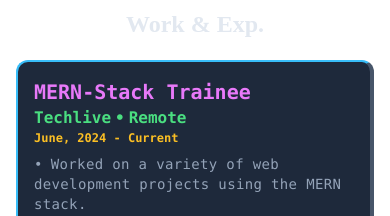
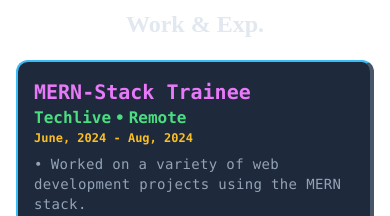
Before and after one commit to adityarawat45/My_Portfolio, a React (Vite) app: page / in a window 390 px wide. Shown: the part 1380-1596 px from the top of the page. Built offline with nearby package versions, Linux system fonts and the light colour scheme; a web font is replaced by a local one.

Commit message:
Updated work

```diff
--- a/src/components/Work.jsx
+++ b/src/components/Work.jsx
@@ -27,7 +27,7 @@ const Work = () => {
   <span>&bull;</span>
   <span>Remote</span>
 </div>
-        <div className='block md:hidden lg:hidden  text-left ml-4 text-xs mx-2 font-mono font-semibold text-amber-400'>June, 2024 - Current</div>
+        <div className='block md:hidden lg:hidden  text-left ml-4 text-xs mx-2 font-mono font-semibold text-amber-400'>June, 2024 - Aug, 2024</div>
         </div>
         <div className='hidden md:block text-right mr-5 font-mono font-semibold text-amber-400'>June, 2024 - Current</div>
         </div>
```
